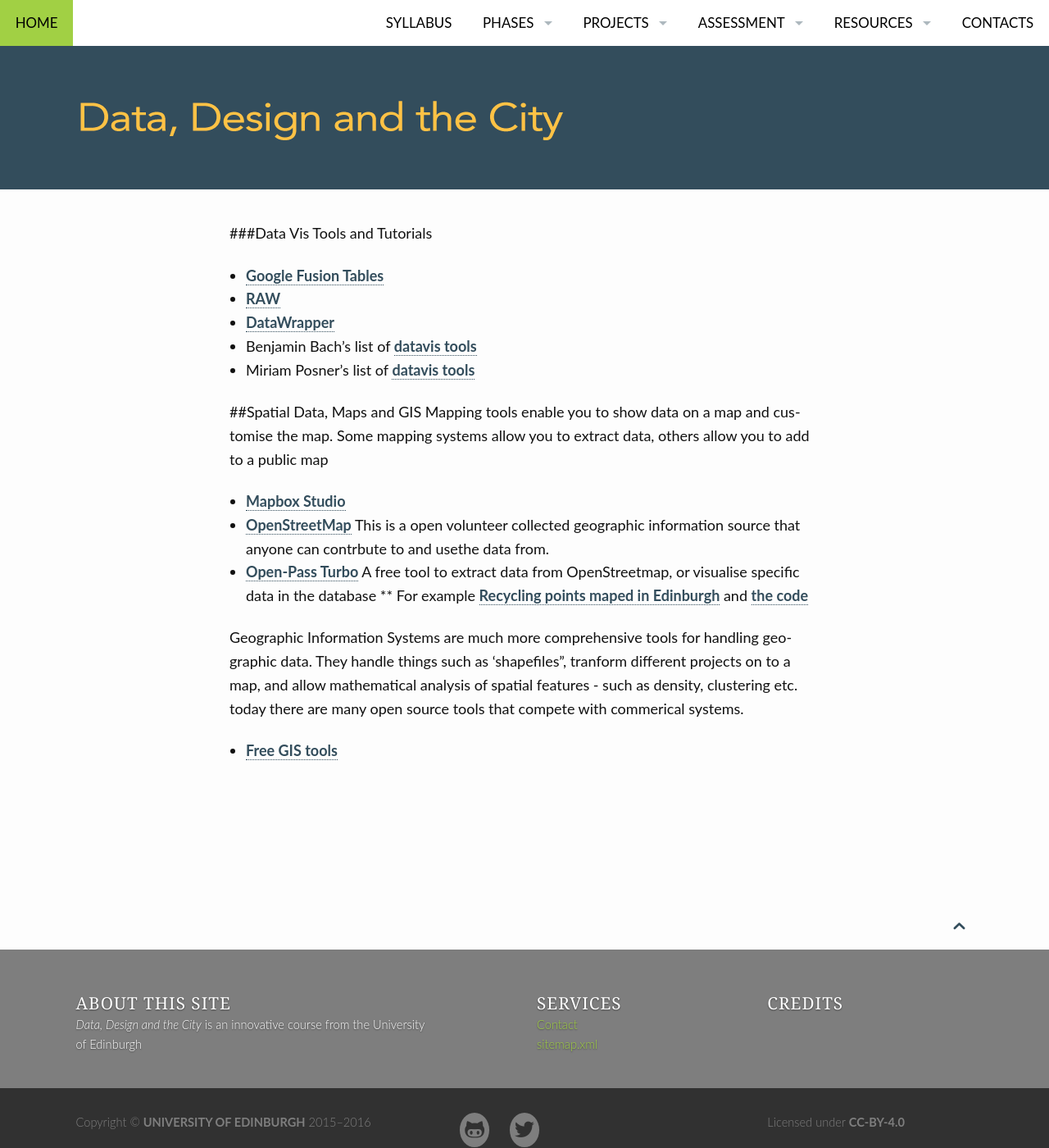
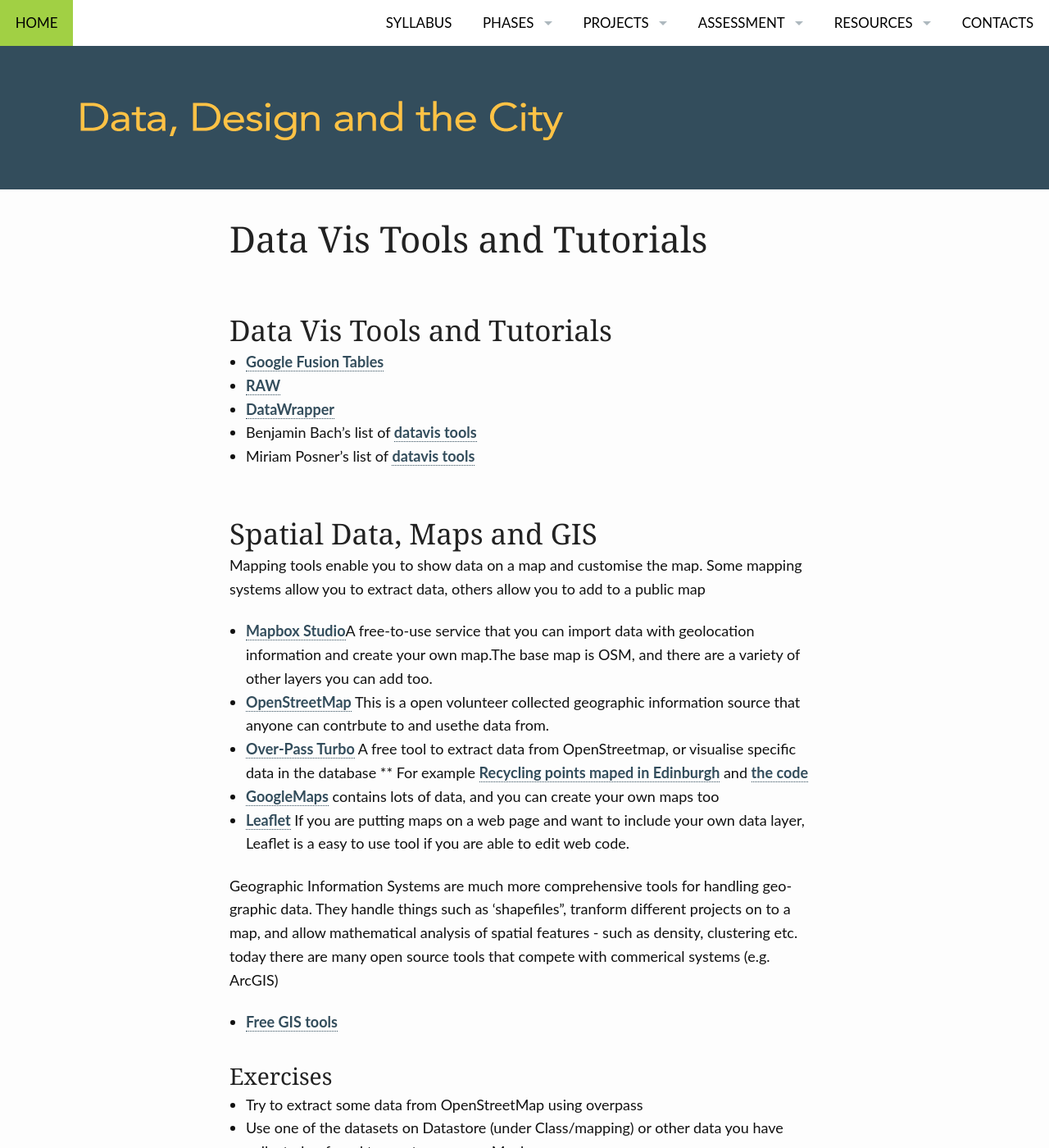
Before and after one commit to edinburghlivinglab/ddc, a Jekyll site: the page built from pages/tools.md, in a window 1280 px wide and 1400 px high. Shown: the whole window at 82% size. Built offline with Jekyll 4.4.1, drawn with Linux system fonts in a browser that asks for light colours; our own code applies the rules of GitHub Pages for plain Markdown files; some of the changed text lies outside the part shown.

Commit message:
Update tools.md

```diff
--- a/pages/tools.md
+++ b/pages/tools.md
@@ -1,20 +1,26 @@
-###Data Vis Tools and Tutorials
+## Data Vis Tools and Tutorials
 * [Google Fusion Tables](https://fusiontables.google.com)
 * [RAW](http://app.rawgraphs.io)
 * [DataWrapper](https://app.datawrapper.de)
 * Benjamin Bach's list of [datavis tools](https://vishubblog.wordpress.com/tools/)
 * Miriam Posner's list of [datavis tools](https://docs.google.com/document/d/1Z-14hgZPMIiAzT6vx1mVg5l60zkRVU9EHgZgK9HHdU4/edit#)
 
-##Spatial Data, Maps and GIS
+## Spatial Data, Maps and GIS
 Mapping tools enable you to show data on a map and customise the map.
 Some mapping systems allow you to extract data, others allow you to add to a public map
 
-* [Mapbox Studio](https://studio.mapbox.com/)
+* [Mapbox Studio](https://studio.mapbox.com/)A free-to-use service that you can import data with geolocation information and create your own map.The base map is OSM, and there are a variety of other layers you can add too.
 * [OpenStreetMap](http://www.openstreetmap.org) This is a open volunteer collected geographic information source that anyone can contrbute to and usethe data from.
-* [Open-Pass Turbo](https://overpass-turbo.eu/) A free tool to extract data from OpenStreetmap, or visualise specific data in the database
+* [Over-Pass Turbo](https://overpass-turbo.eu/) A free tool to extract data from OpenStreetmap, or visualise specific data in the database
 ** For example [Recycling points maped in Edinburgh](https://overpass-turbo.eu/map.html?Q=%2F*%0AThis%20has%20been%20generated%20by%20the%20overpass-turbo%20wizard.%0AThe%20original%20search%20was%3A%0A%E2%80%9Crecycling%E2%80%9D%0A*%2F%0A%5Bout%3Ajson%5D%5Btimeout%3A25%5D%3B%0A%2F%2F%20gather%20results%0A(%0A%20%20%2F%2F%20query%20part%20for%3A%20%E2%80%9Crecycling%E2%80%9D%0A%20%20node%5B%22amenity%22%3D%22recycling%22%5D(55.877429406597244%2C-3.3697128295898438%2C55.99857294657318%2C-3.0263900756835938)%3B%0A%20%20way%5B%22amenity%22%3D%22recycling%22%5D(55.877429406597244%2C-3.3697128295898438%2C55.99857294657318%2C-3.0263900756835938)%3B%0A%20%20relation%5B%22amenity%22%3D%22recycling%22%5D(55.877429406597244%2C-3.3697128295898438%2C55.99857294657318%2C-3.0263900756835938)%3B%0A)%3B%0A%2F%2F%20print%20results%0Aout%20body%3B%0A%3E%3B%0Aout%20skel%20qt%3B)  and [the code](https://overpass-turbo.eu/s/GZF)
+* [GoogleMaps](https://www.google.com/maps/search/theatres/@55.9478499,-3.2118952,14z) contains lots of data, and you can create your own maps too
+* [Leaflet](https://leafletjs.com/)  If you are putting maps on a web page and want to include your own data layer, Leaflet is a easy to use tool if you are able to edit web code.
 
-
-Geographic Information Systems are much more comprehensive tools for handling geographic data. They handle things such as 'shapefiles", tranform different projects on to a map, and allow mathematical analysis of spatial features - such as density, clustering etc. today there are many open source tools that compete with commerical systems.
+Geographic Information Systems are much more comprehensive tools for handling geographic data. They handle things such as 'shapefiles", tranform different projects on to a map, and allow mathematical analysis of spatial features - such as density, clustering etc. today there are many open source tools that compete with commerical systems (e.g. ArcGIS)
 
 * [Free GIS tools](https://gisgeography.com/free-gis-software/)
+
+### Exercises
+* Try to extract some data from OpenStreetMap using overpass
+* Use one of the datasets on Datastore (under Class/mapping) or other data you have collected or found to create a mao on Mapbox
+* Try Editing OSM directly.
```
